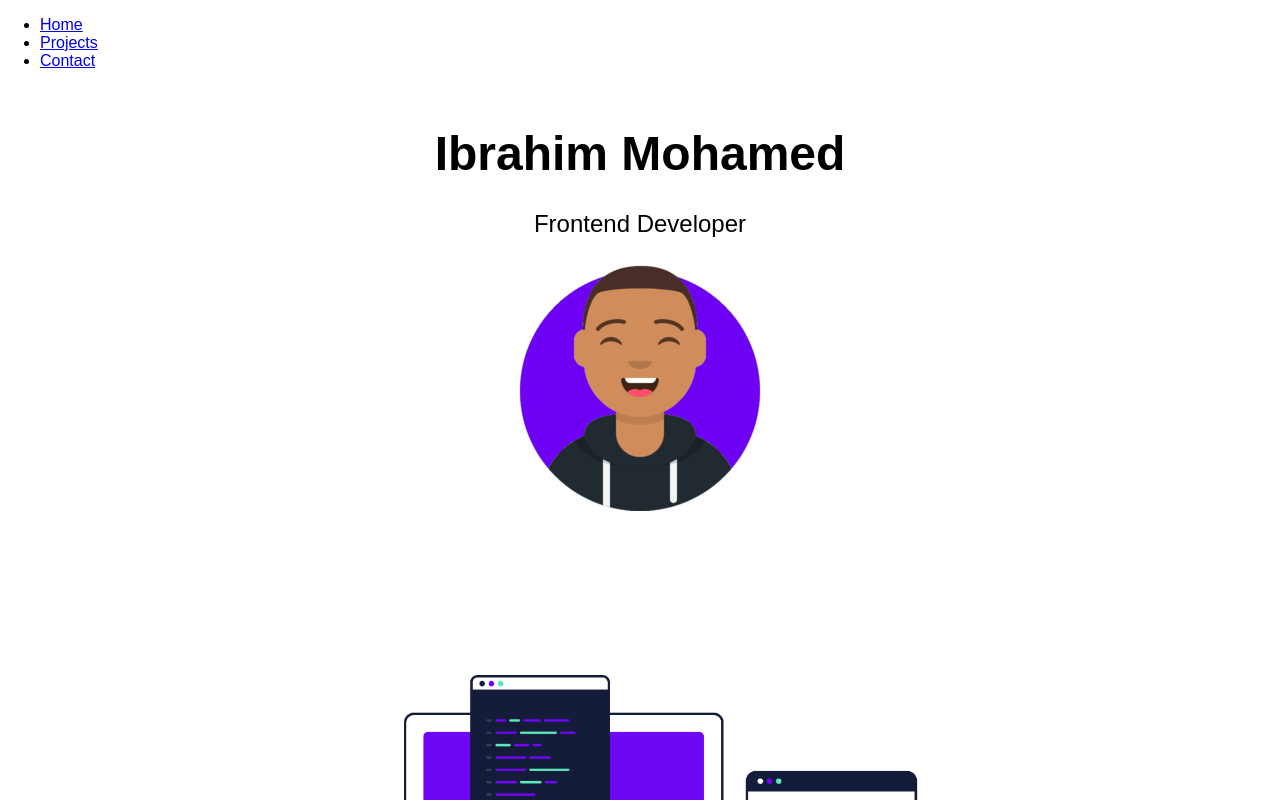
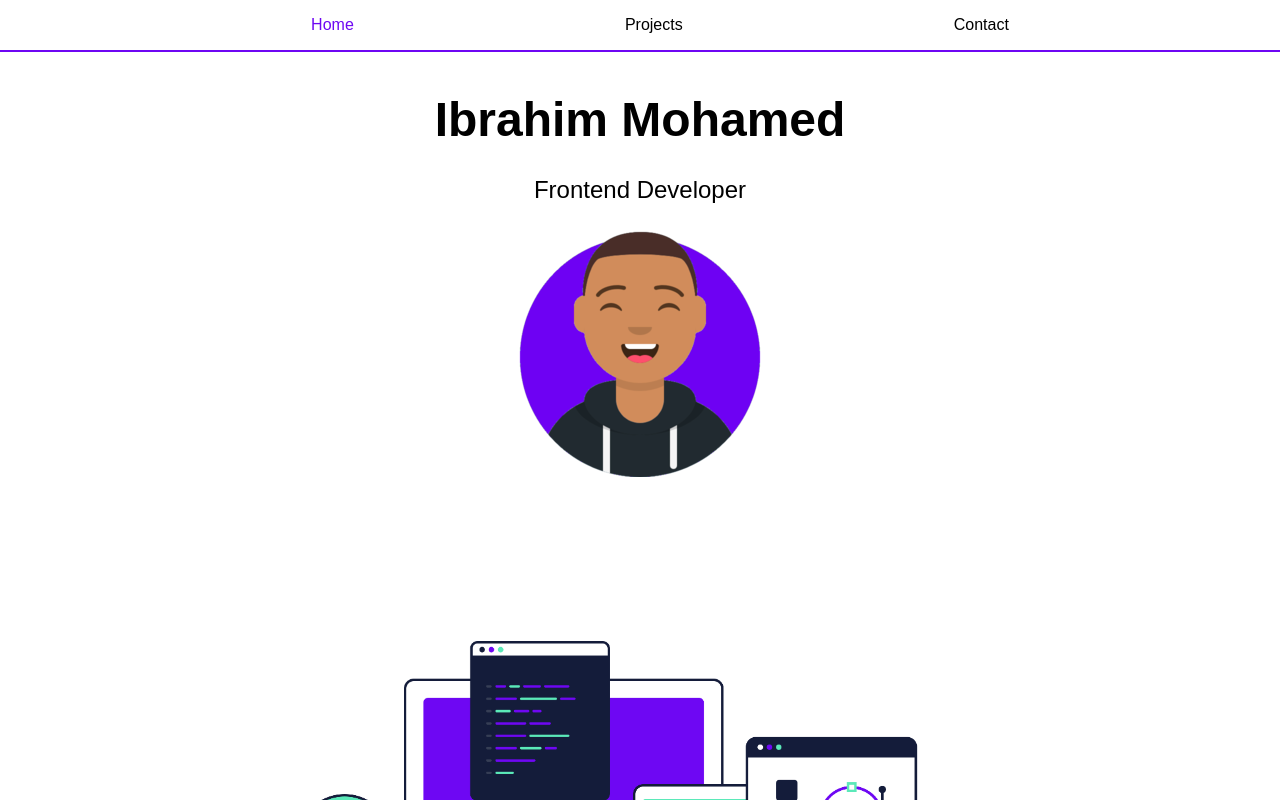
Before and after one commit to Ibrahim-Mohamed45/React-Portfolio, a React (Create React App) app: page / in a window 1280 px wide. Shown: the top 800 px of the page. Built offline with nearby package versions, Linux system fonts and the light colour scheme.

Commit message:
Style the navbar

```diff
--- a/src/components/Header.js
+++ b/src/components/Header.js
@@ -1,14 +1,18 @@
-import React from 'react';
-import { NavLink } from 'react-router-dom';
+import React from "react";
+import { NavLink } from "react-router-dom";
+import styles from "../styles/Header.module.css";
 
 function Header() {
   return (
-    <nav>
+    <nav className={styles.navbar}>
       <ul>
         <li>
           <NavLink
             to="/"
             end
+            className={({ isActive }) =>
+              isActive ? styles.active : styles.inactive
+            }
           >
             Home
           </NavLink>
@@ -17,6 +21,9 @@ function Header() {
           <NavLink
             to="projects"
             end
+            className={({ isActive }) =>
+              isActive ? styles.active : styles.inactive
+            }
           >
             Projects
           </NavLink>
@@ -25,6 +32,9 @@ function Header() {
           <NavLink
             to="contact"
             end
+            className={({ isActive }) =>
+              isActive ? styles.active : styles.inactive
+            }
           >
             Contact
           </NavLink>
--- /dev/null
+++ b/src/styles/Header.module.css
@@ -0,0 +1,26 @@
+.navbar {
+  border-bottom: 2px solid #6e07f3;
+}
+
+.navbar ul {
+  list-style-type: none;
+  display: flex;
+  align-items: center;
+  justify-content: space-evenly;
+}
+
+.navbar :hover {
+  color: #6e07f3;
+}
+
+a:link {
+  text-decoration: none;
+}
+
+.active {
+  color: #6e07f3;
+}
+
+.inactive {
+  color: black;
+}
```
Lines whose indentation alone changed are shown as unchanged.
